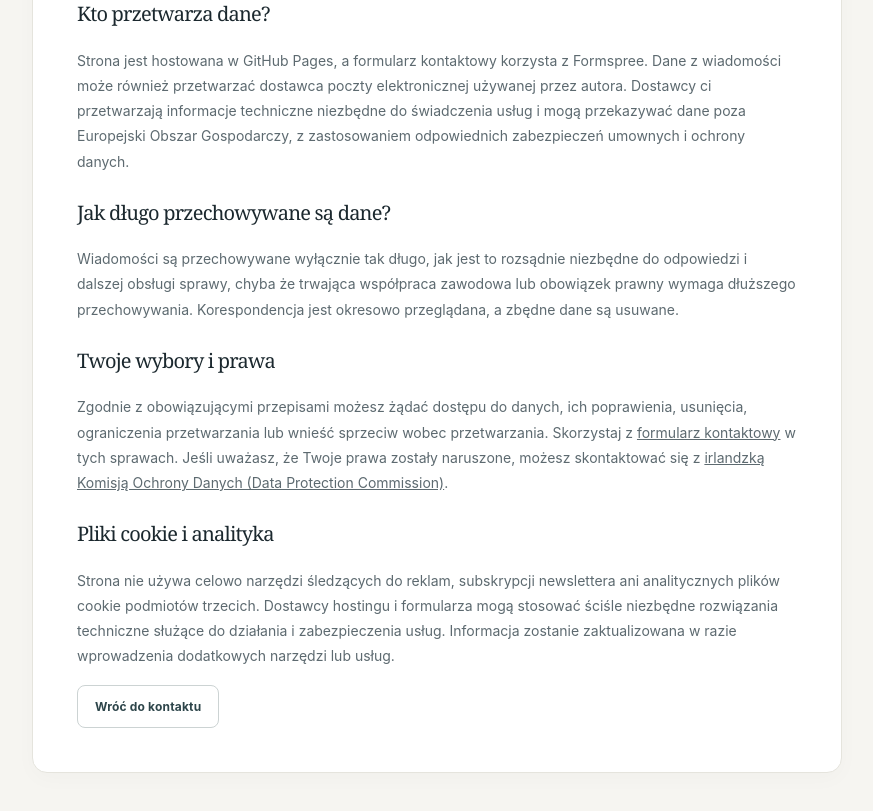
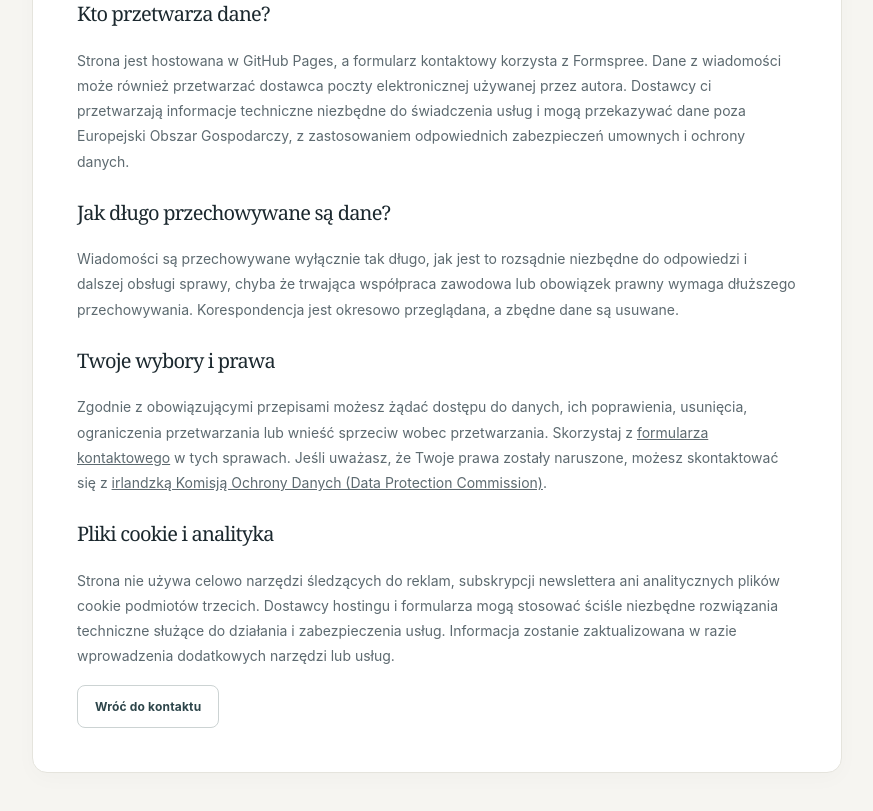
Before and after one commit to paintercork-ux/mariusz-gorlowski-author, a plain HTML site: page pl/privacy.html in a window 1280 px wide. Shown: the part 935-1746 px from the top of the page, without its empty margins (35-908 px from the left). Drawn offline with Linux system fonts and the light colour scheme.

Commit message:
Improve Polish privacy notice grammar

```diff
--- a/pl/privacy.html
+++ b/pl/privacy.html
@@ -31,7 +31,7 @@
 <h2>Jak długo przechowywane są dane?</h2>
 <p>Wiadomości są przechowywane wyłącznie tak długo, jak jest to rozsądnie niezbędne do odpowiedzi i dalszej obsługi sprawy, chyba że trwająca współpraca zawodowa lub obowiązek prawny wymaga dłuższego przechowywania. Korespondencja jest okresowo przeglądana, a zbędne dane są usuwane.</p>
 <h2>Twoje wybory i prawa</h2>
-<p>Zgodnie z obowiązującymi przepisami możesz żądać dostępu do danych, ich poprawienia, usunięcia, ograniczenia przetwarzania lub wnieść sprzeciw wobec przetwarzania. Skorzystaj z <a href="/pl/contact/">formularz kontaktowy</a> w tych sprawach. Jeśli uważasz, że Twoje prawa zostały naruszone, możesz skontaktować się z <a href="https://www.dataprotection.ie/" rel="noopener noreferrer">irlandzką Komisją Ochrony Danych (Data Protection Commission)</a>.</p>
+<p>Zgodnie z obowiązującymi przepisami możesz żądać dostępu do danych, ich poprawienia, usunięcia, ograniczenia przetwarzania lub wnieść sprzeciw wobec przetwarzania. Skorzystaj z <a href="/pl/contact/">formularza kontaktowego</a> w tych sprawach. Jeśli uważasz, że Twoje prawa zostały naruszone, możesz skontaktować się z <a href="https://www.dataprotection.ie/" rel="noopener noreferrer">irlandzką Komisją Ochrony Danych (Data Protection Commission)</a>.</p>
 <h2>Pliki cookie i analityka</h2>
 <p>Strona nie używa celowo narzędzi śledzących do reklam, subskrypcji newslettera ani analitycznych plików cookie podmiotów trzecich. Dostawcy hostingu i formularza mogą stosować ściśle niezbędne rozwiązania techniczne służące do działania i zabezpieczenia usług. Informacja zostanie zaktualizowana w razie wprowadzenia dodatkowych narzędzi lub usług.</p>
 <p><a class="btn btn-outline" href="/pl/contact/">Wróć do kontaktu</a></p>
```
